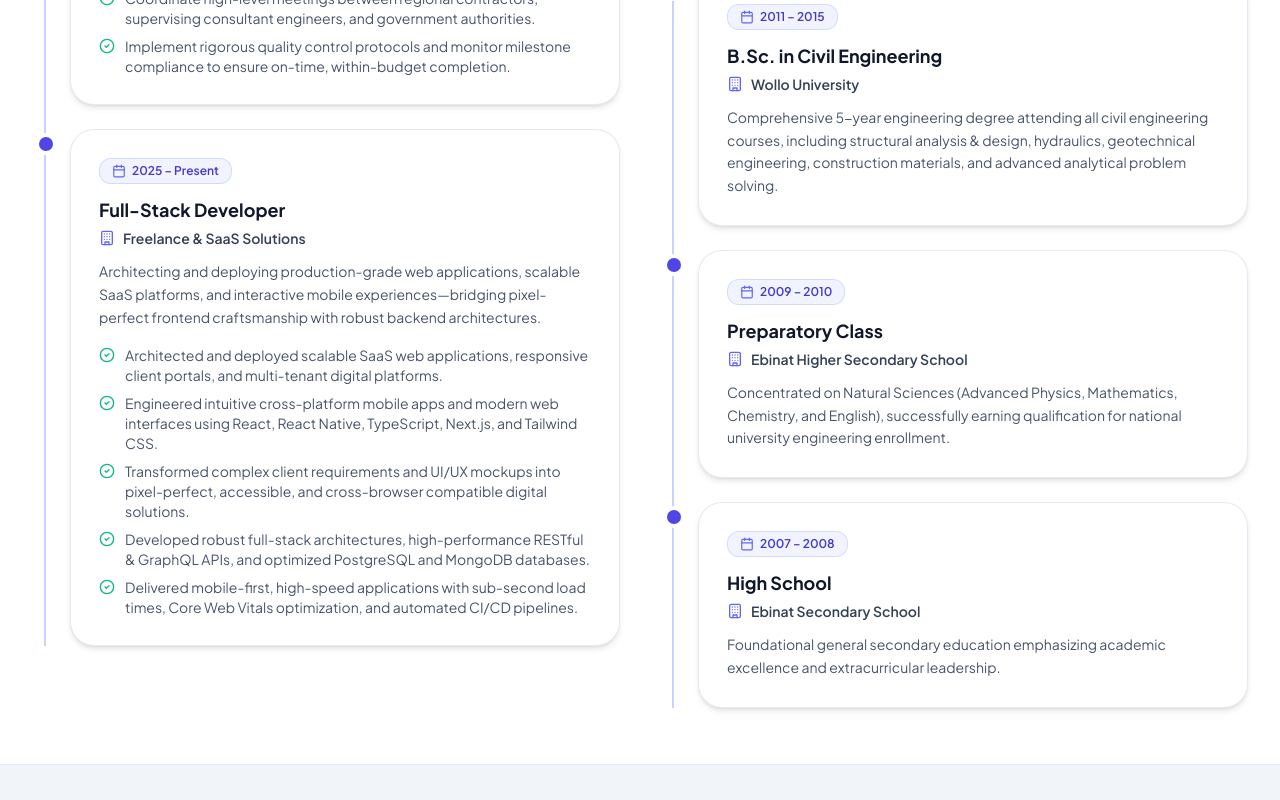
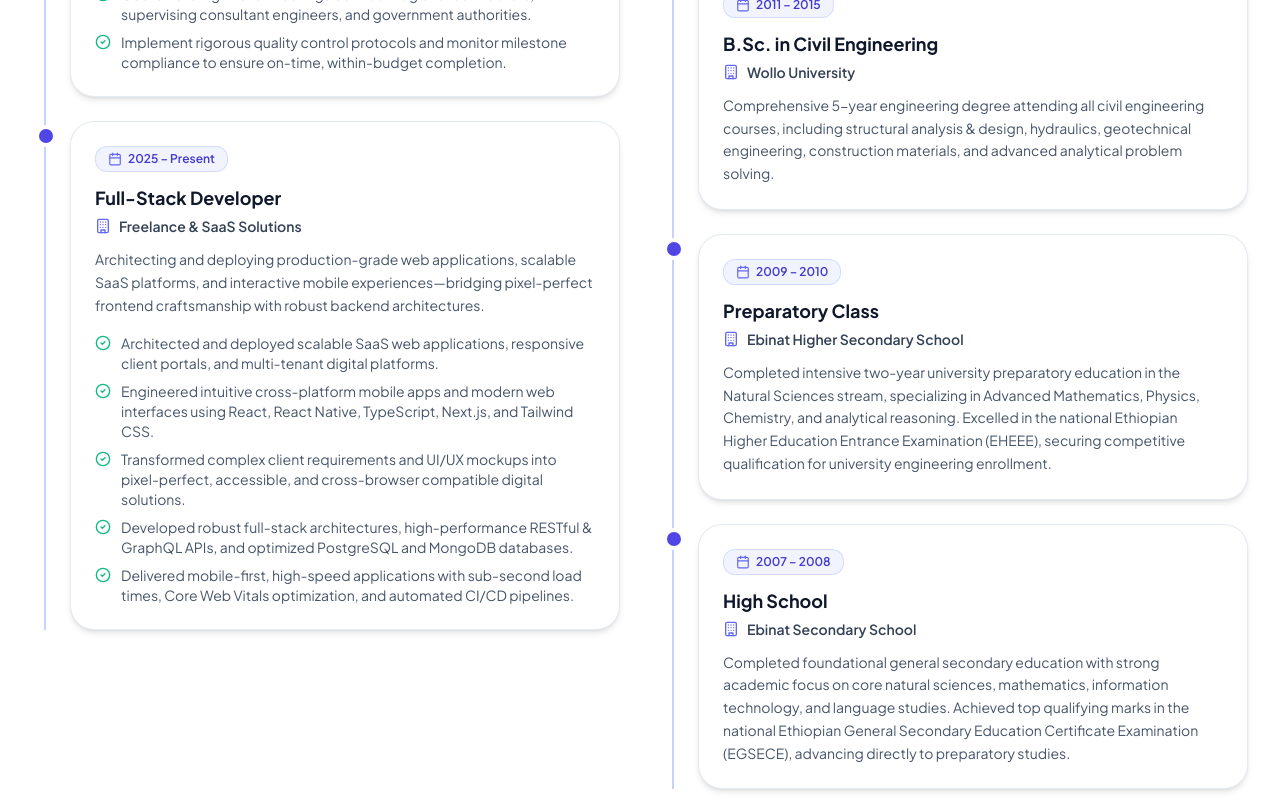
Before and after one commit to meseretshumye/Resume, a React (Vite) app: page / in a window 1280 px wide. Shown: the part 3960-4760 px from the top of the page. Built offline with nearby package versions, Linux system fonts and the light colour scheme.

Commit message:
feat(education): enhance preparatory and high school descriptions for academic role context and balance card visual heights

```diff
--- a/src/components/ExperienceEducation.jsx
+++ b/src/components/ExperienceEducation.jsx
@@ -98,7 +98,7 @@ export default function ExperienceEducation({ experience = [], education = [], o
                     <div className="absolute -left-[31px] top-2 w-3.5 h-3.5 rounded-full bg-indigo-600 dark:bg-sky-400 ring-4 ring-white dark:ring-[#060a14] group-hover:scale-125 transition-transform duration-200" />
 
                     {/* Card Content - Standardized with Thin 1px Hover Border */}
-                    <div className="p-6 sm:p-7 rounded-3xl bg-white dark:bg-[#0e1629]/90 border border-slate-200/90 dark:border-blue-500/25 hover:border-indigo-400/70 dark:hover:border-sky-400/60 shadow-md dark:shadow-[0_4px_25px_rgba(2,12,27,0.6)] backdrop-blur-sm transition-all duration-200 group-hover:-translate-y-0.5">
+                    <div className="p-5 sm:p-6 rounded-3xl bg-white dark:bg-[#0e1629]/90 border border-slate-200/90 dark:border-blue-500/25 hover:border-indigo-400/70 dark:hover:border-sky-400/60 shadow-md dark:shadow-[0_4px_25px_rgba(2,12,27,0.6)] backdrop-blur-sm transition-all duration-200 group-hover:-translate-y-0.5">
                       <div className="flex items-center gap-2 mb-3">
                         <span className="inline-flex items-center gap-1.5 px-3 py-1 rounded-xl text-xs font-semibold bg-indigo-50/80 dark:bg-indigo-950/60 text-indigo-700 dark:text-sky-300 border border-indigo-200/70 dark:border-blue-500/25 shadow-xs">
                           <Calendar className="w-3.5 h-3.5 text-indigo-500 dark:text-sky-400" />
@@ -155,7 +155,7 @@ export default function ExperienceEducation({ experience = [], education = [], o
                     <div className="absolute -left-[31px] top-2 w-3.5 h-3.5 rounded-full bg-indigo-600 dark:bg-sky-400 ring-4 ring-white dark:ring-[#060a14] group-hover:scale-125 transition-transform duration-200" />
 
                     {/* Card Content - Standardized with Thin 1px Hover Border */}
-                    <div className="p-6 sm:p-7 rounded-3xl bg-white dark:bg-[#0e1629]/90 border border-slate-200/90 dark:border-blue-500/25 hover:border-indigo-400/70 dark:hover:border-sky-400/60 shadow-md dark:shadow-[0_4px_25px_rgba(2,12,27,0.6)] backdrop-blur-sm transition-all duration-200 group-hover:-translate-y-0.5">
+                    <div className="p-5 sm:p-6 rounded-3xl bg-white dark:bg-[#0e1629]/90 border border-slate-200/90 dark:border-blue-500/25 hover:border-indigo-400/70 dark:hover:border-sky-400/60 shadow-md dark:shadow-[0_4px_25px_rgba(2,12,27,0.6)] backdrop-blur-sm transition-all duration-200 group-hover:-translate-y-0.5">
                       <div className="flex items-center gap-2 mb-3">
                         <span className="inline-flex items-center gap-1.5 px-3 py-1 rounded-xl text-xs font-semibold bg-indigo-50/80 dark:bg-indigo-950/60 text-indigo-700 dark:text-sky-300 border border-indigo-200/70 dark:border-blue-500/25 shadow-xs">
                           <Calendar className="w-3.5 h-3.5 text-indigo-500 dark:text-sky-400" />
--- a/src/data/resumeData.js
+++ b/src/data/resumeData.js
@@ -189,7 +189,7 @@ export const resumeData = {
       location: "Ebinat, Amhara, Ethiopia",
       period: "2009 – 2010",
       grade: "University Qualification Standing",
-      description: "Concentrated on Natural Sciences (Advanced Physics, Mathematics, Chemistry, and English), successfully earning qualification for national university engineering enrollment.",
+      description: "Completed intensive two-year university preparatory education in the Natural Sciences stream, specializing in Advanced Mathematics, Physics, Chemistry, and analytical reasoning. Excelled in the national Ethiopian Higher Education Entrance Examination (EHEEE), securing competitive qualification for university engineering enrollment.",
       skillsAcquired: ["Natural Sciences", "Advanced Mathematics", "Analytical Thinking", "Scientific Methodology"]
     },
     {
@@ -199,7 +199,7 @@ export const resumeData = {
       location: "Ebinat, Ethiopia",
       period: "2007 – 2008",
       grade: "Exemplary Academic Record",
-      description: "Foundational general secondary education emphasizing academic excellence and extracurricular leadership.",
+      description: "Completed foundational general secondary education with strong academic focus on core natural sciences, mathematics, information technology, and language studies. Achieved top qualifying marks in the national Ethiopian General Secondary Education Certificate Examination (EGSECE), advancing directly to preparatory studies.",
       skillsAcquired: ["Foundational Mathematics", "Information Technology", "Communication Skills"]
     }
   ],
```
